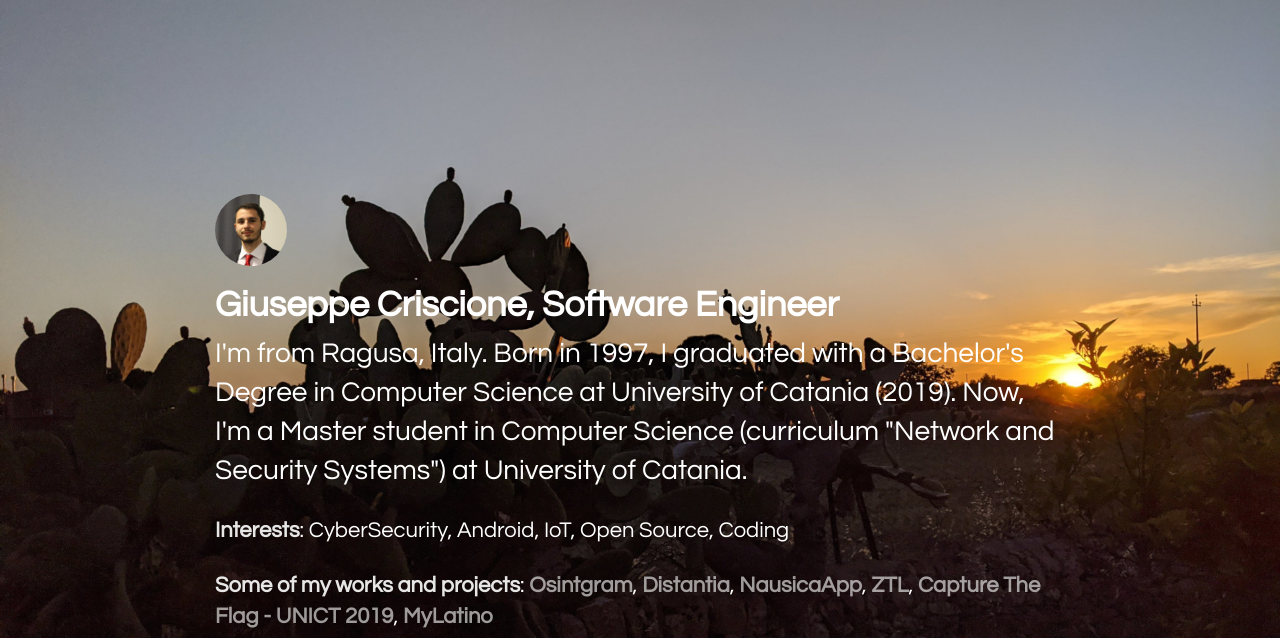
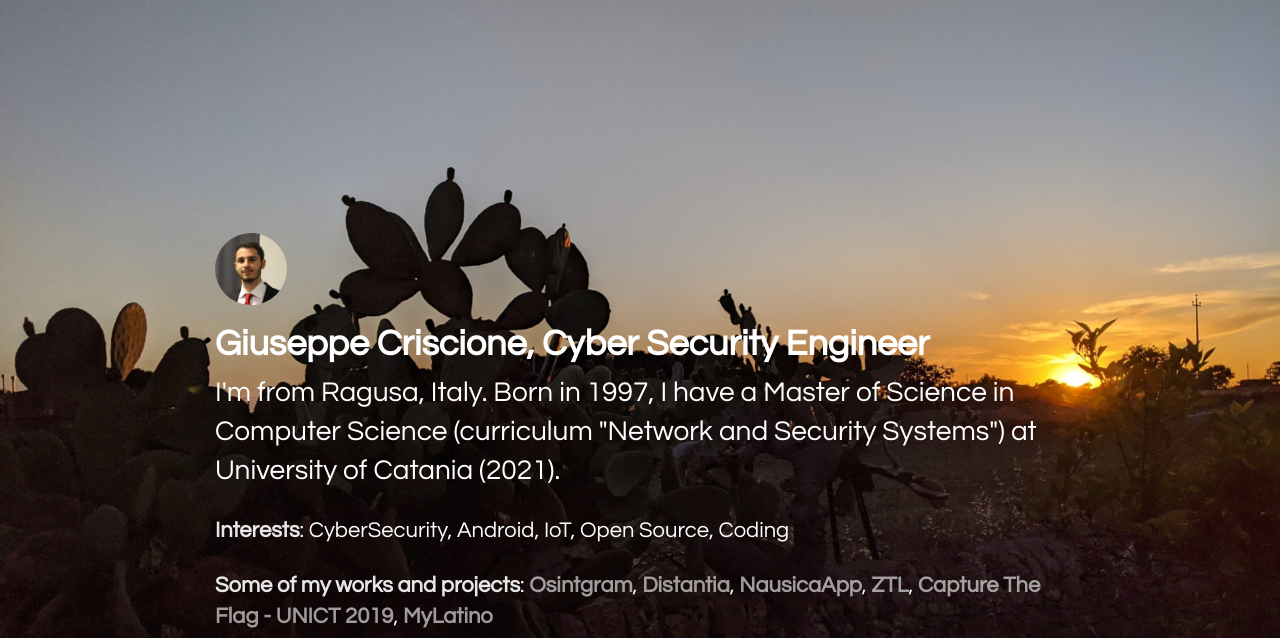
Before and after one commit to Datalux/datalux.github.io, a plain HTML site: page index.html in a window 1280 px wide. Shown: the top 638 px of the page. Drawn offline with Linux system fonts and the light colour scheme.

Commit message:
Update index.html

```diff
--- a/index.html
+++ b/index.html
@@ -20,10 +20,9 @@
 				<a href="#">
 					<img id="avy" src="gc.jpg" alt="background">
 				</a>
-				<h1>Giuseppe Criscione, Software Engineer</h1>
+				<h1>Giuseppe Criscione, Cyber Security Engineer</h1>
 				<h2>
-					I'm from Ragusa, Italy. Born in 1997, I graduated with a Bachelor's Degree in Computer Science at University of Catania (2019).
-					Now, I'm a Master student in Computer Science (curriculum "Network and Security Systems") at University of Catania.
+					I'm from Ragusa, Italy. Born in 1997, I have a Master of Science in Computer Science (curriculum "Network and Security Systems") at University of Catania (2021).
 				</h2>
 				<h3>
 					<t>Interests</t>: CyberSecurity, Android, IoT, Open Source, Coding
```
